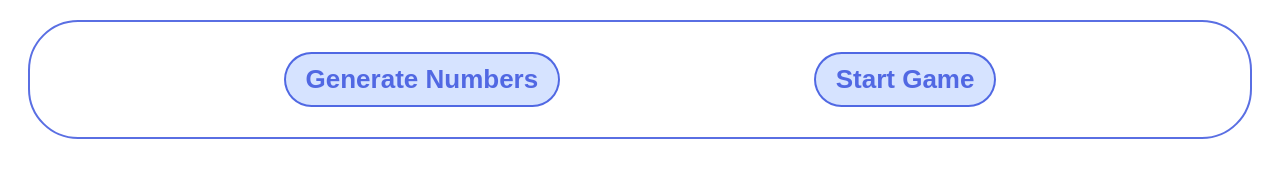
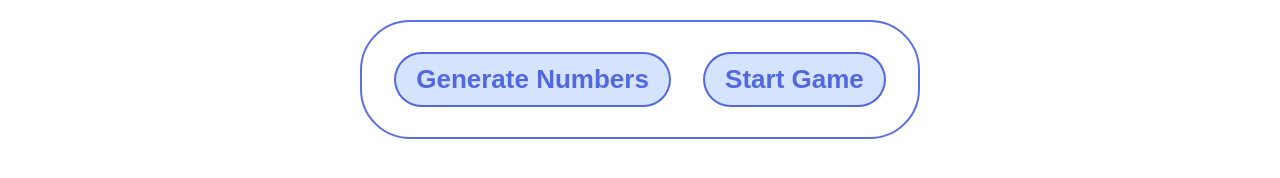
Before and after one commit to aSwanting/js-simon, a plain HTML site: page index.html in a window 1280 px wide. Drawn offline with Linux system fonts and the light colour scheme.

Commit message:
body width

```diff
--- a/css/style.css
+++ b/css/style.css
@@ -14,6 +14,11 @@ html {
     font-family: sans-serif;
 }
 
+body {
+    max-width: 600px;
+    margin:  auto;
+}
+
 .flex-wrapper {
     display: flex;
     justify-content: space-evenly;
@@ -25,6 +30,7 @@ html {
     margin: 20px;
     color: var(--primary-color);
     border: 2px solid;
+    overflow: hidden;
 }
 
 .random-numbers {
@@ -38,6 +44,7 @@ html {
     display: flex;
     justify-content: center;
     align-items: center;
+    flex-shrink: 0;
 }
 
 .correct {
```
